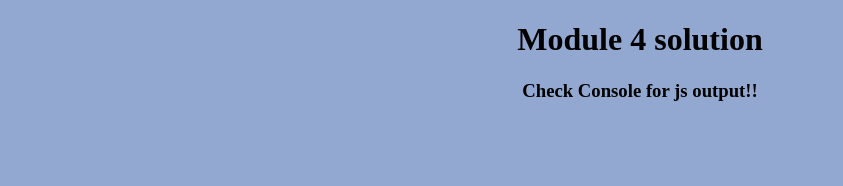
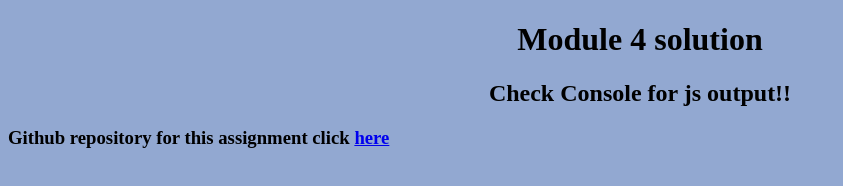
Before and after one commit to sauravwaghade19/HTML-CSS-JS, a plain HTML site: page Module4-Solutions/index.html in a window 1280 px wide. Shown: the whole page, without its empty margins (0-843 px from the left). Drawn offline with Linux system fonts and the light colour scheme.

Commit message:
link for repo is added

```diff
--- a/Module4-Solutions/index.html
+++ b/Module4-Solutions/index.html
@@ -11,7 +11,10 @@
   	<center>
   		<h1>Module 4 solution</h1>
 
-  		<h3>Check Console for js output!!</h3>
+  		<h2>Check Console for js output!!</h2>
   	</center>
+  	<h3>Github repository for this assignment click
+    	<a href="https://github.com/sauravwaghade19/HTML-CSS-JS-for-web-developers/tree/master/Module4-Solutions" target="_blank">here</a>
+	</h3>
 </body>
 </html>
```
